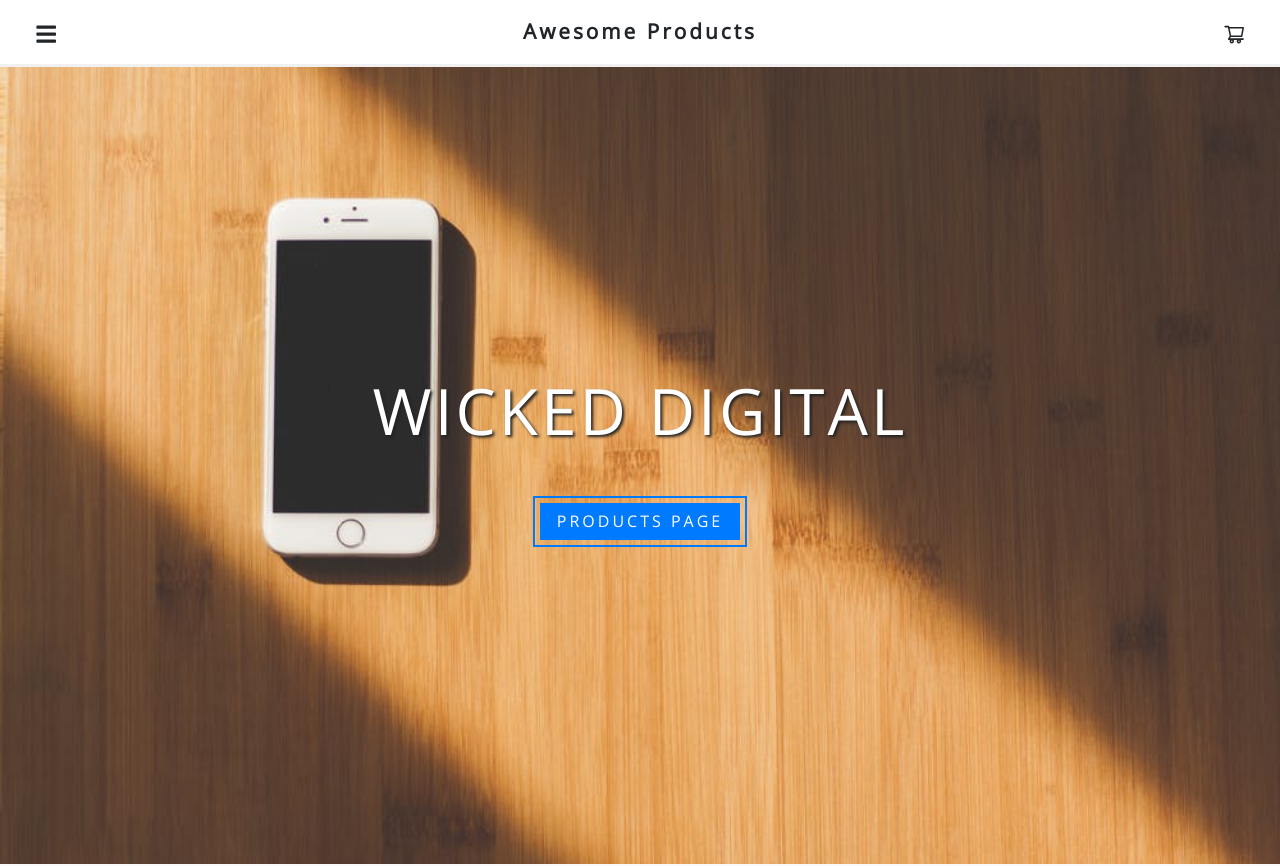
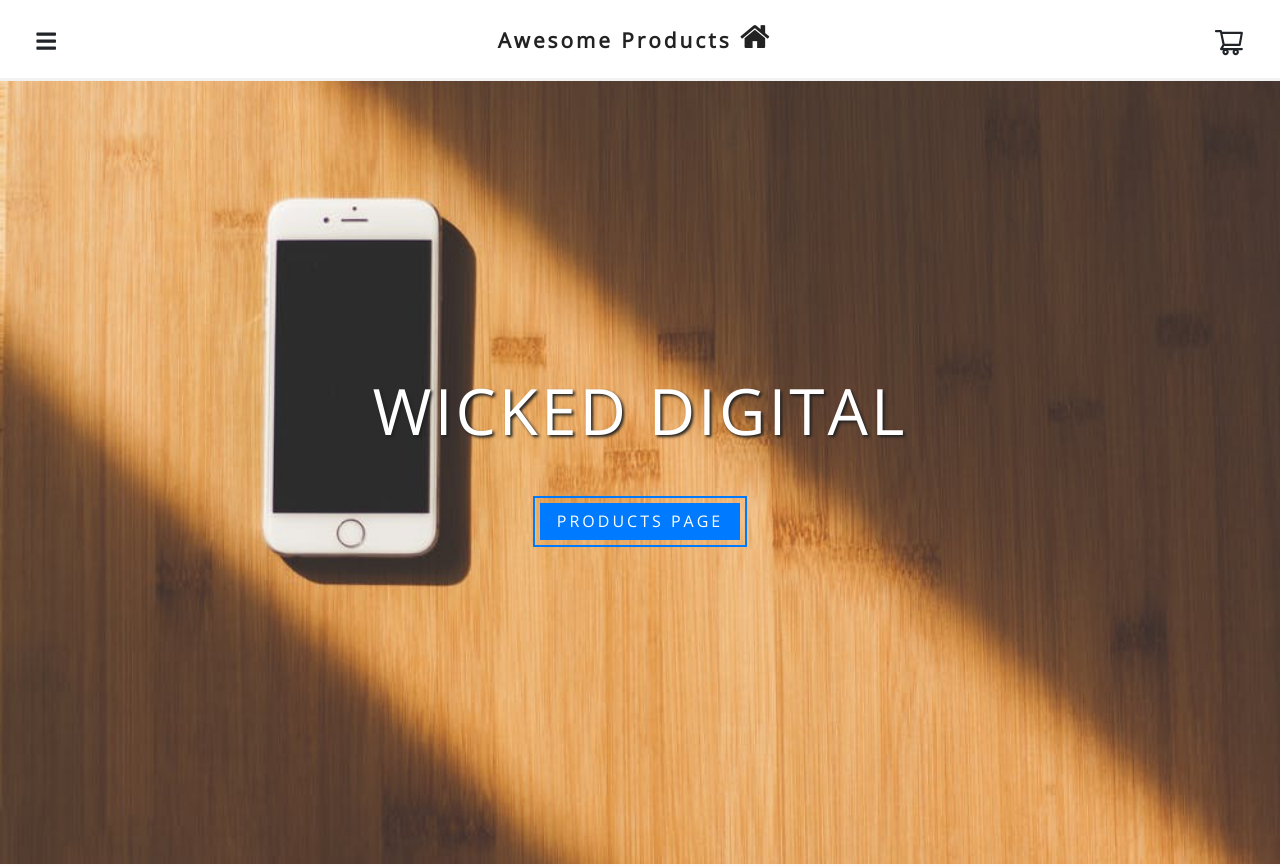
Before and after one commit to faouzi-ait/electronic-shopping, a React (Create React App) app: page / in a window 1280 px wide. Shown: the top 866 px of the page. Built offline with nearby package versions, Linux system fonts and the light colour scheme.

Commit message:
Fixed cart buttons appearences

```diff
--- a/src/App.css
+++ b/src/App.css
@@ -55,6 +55,20 @@ footer {
   color: var(--mainblack);
   text-decoration: none;
   transition: var(--maintransition);
+}
+
+.home-icon {
+  font-size: 2rem;
+}
+
+.home-link,
+.home-link:hover {
+  color: #222;
+  text-decoration: none;
+}
+
+.cart-total-icon-nav {
+  font-size: 2rem;
 }
 
 .active {
@@ -693,6 +707,14 @@ textarea:focus {
   width: 2rem;
   border-radius: 3px;
   outline: none;
+  color: #5f5e5e;
+  border: 1px solid #ccc;
+  background: #fff;
+}
+
+.cart-btn:hover {
+  color: #000;
+  border: 1px solid #000;
 }
 
 .cart-total {
--- a/src/components/navigation/Navbar.js
+++ b/src/components/navigation/Navbar.js
@@ -2,6 +2,7 @@ import React, { useContext } from "react";
 import { DataContext } from "../../context/context";
 import { FaBars, FaShoppingCart } from "react-icons/fa";
 import { Nav, TopTitle, IconMenu } from "./SideBarLeftStyles";
+import { Link } from "react-router-dom";
 import { AiOutlineShoppingCart } from "react-icons/ai";
 
 export default function Navbar() {
@@ -20,7 +21,11 @@ export default function Navbar() {
         <FaBars onClick={leftMenu} />
       </IconMenu>
 
-      <TopTitle>Awesome Products</TopTitle>
+      <TopTitle>
+        <Link to="/" className="home-link">
+          Awesome Products <i className="fa fa-home home-icon"></i>
+        </Link>
+      </TopTitle>
 
       <IconMenu>
         {cartItems.cart.get.length === 0 ? (
@@ -29,8 +34,10 @@ export default function Navbar() {
           </div>
         ) : (
           <>
-            <FaShoppingCart onClick={rightMenu} />
-            {cartItems.cart.get.length}
+            <div className="cart-total-icon-nav">
+              <FaShoppingCart onClick={rightMenu} />
+              {cartItems.cart.get.length}
+            </div>
           </>
         )}
       </IconMenu>
--- a/src/components/navigation/SidebarRight.js
+++ b/src/components/navigation/SidebarRight.js
@@ -39,7 +39,9 @@ export default function SidebarRight() {
             src={`${url_image}${item.fields.image.fields.file.url}`}
             alt="photo"
           />
-          <ItemTitle>{item.fields.title}</ItemTitle>
+          <NavLink to={`/product/${item.fields.id}`}>
+            <ItemTitle>{item.fields.title}</ItemTitle>
+          </NavLink>
           <ItemCount>
             Qty: {item.quantity}{" "}
             <button
--- a/src/components/navigation/SidebarRightStyles.js
+++ b/src/components/navigation/SidebarRightStyles.js
@@ -2,9 +2,9 @@ import styled from "styled-components";
 
 export const RightNavContainer = styled.div`
   position: fixed;
-  top: 4.1rem;
+  top: 5rem;
   width: 30%;
-  height: 100vh;
+  height: 100%;
   right: 0;
   background: #fff;
   padding: 1.5rem;
```
